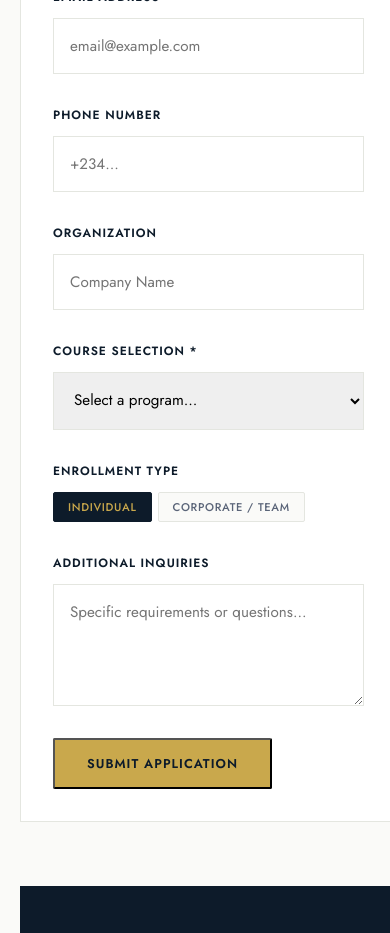
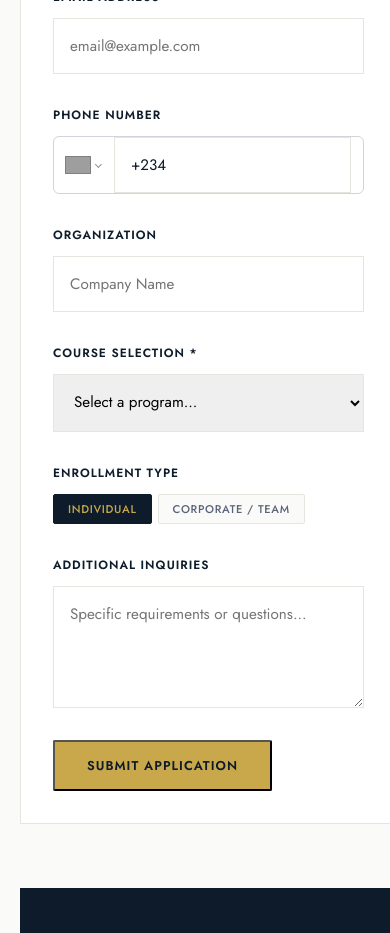
Before and after one commit to WTiebebedigha22/BravelionHoldings, a React (Vite) app: page /training/enroll in a window 390 px wide. Shown: the part 1000-1933 px from the top of the page. Built offline with nearby package versions, Linux system fonts and the light colour scheme; grey boxes are pictures that could not be loaded; a web font is replaced by a local one.

Commit message:
Add phone number input functionality to contact and enrollment forms

```diff
--- a/package.json
+++ b/package.json
@@ -18,6 +18,7 @@
     "lucide-react": "^0.563.0",
     "react": "^19.2.0",
     "react-dom": "^19.2.0",
+    "react-phone-number-input": "^3.4.17",
     "react-router-dom": "^7.13.0",
     "swiper": "^12.1.1"
   },
--- a/src/pages/Contact/Contact.css
+++ b/src/pages/Contact/Contact.css
@@ -454,6 +454,42 @@
 
 .sidebar-eyebrow.light { color: rgba(255,255,255,0.45); }
 
+
+.PhoneInput {
+  display: flex;
+  align-items: center;
+  gap: 8px;
+  border: 1px solid var(--input-border, #d1d5db);
+  border-radius: 6px;
+  padding: 0 12px;
+  background: var(--input-bg, #fff);
+  transition: border-color 0.2s, box-shadow 0.2s;
+}
+
+.PhoneInput:focus-within {
+  border-color: var(--accent, #b4913c);
+  box-shadow: 0 0 0 2px rgba(180, 145, 60, 0.2);
+}
+
+.PhoneInputInput {
+  border: none;
+  outline: none;
+  background: transparent;
+  padding: 10px 0;
+  font-size: 0.9rem;
+  width: 100%;
+  color: inherit;
+}
+
+.PhoneInputCountrySelect {
+  border: none;
+  background: transparent;
+  outline: none;
+  cursor: pointer;
+  font-size: 0.9rem;
+  color: inherit;
+}
+
 /* =========================
    RESPONSIVE
    ========================= */
--- a/src/pages/Contact/Contact.jsx
+++ b/src/pages/Contact/Contact.jsx
@@ -2,6 +2,8 @@
 import React, { useState } from "react";
 import { Link } from "react-router-dom";
 import { ArrowRight, MapPin, Mail, Phone, Clock, ArrowUpRight } from "lucide-react";
+import PhoneInput from 'react-phone-number-input';
+import 'react-phone-number-input/style.css';
 import "./Contact.css";
 
 /* ─── DATA ─────────────────────────────────────────────────── */
@@ -38,9 +40,9 @@ const contacts = [
     icon: Mail,
     label: "Email",
     lines: [
-      { text: "info@bravelionholdings.com",     href: "mailto:info@bravelionholdings.com" },
-      { text: "training@bravelionholdings.com",  href: "mailto:training@bravelionholdings.com" },
-      { text: "services@bravelionholdings.com",  href: "mailto:services@bravelionholdings.com" },
+      { text: "info@bravelionholdings.com",    href: "mailto:info@bravelionholdings.com" },
+      { text: "training@bravelionholdings.com", href: "mailto:training@bravelionholdings.com" },
+      { text: "services@bravelionholdings.com", href: "mailto:services@bravelionholdings.com" },
     ],
   },
   {
@@ -69,20 +71,12 @@ const services = [
   "Partnership / Investment",
 ];
 
-/* ─── FORM SUBMISSION CONFIG ──────────────────────────────────
-   Submits silently in the background via FormSubmit.co's AJAX
-   endpoint — no page reload, no email client popup.
-
-   One-time setup: the FIRST submission triggers an activation
-   email sent to info@bravelionholdings.com. Click the link inside
-   it once, and every submission after that is delivered straight
-   to the inbox automatically.
-   ────────────────────────────────────────────────────────────── */
 const FORM_ENDPOINT = "https://formsubmit.co/ajax/info@bravelionholdings.com";
 
 /* ─── COMPONENT ─────────────────────────────────────────────── */
 
 const Contact = () => {
+  const [phoneNumber, setPhoneNumber] = useState('');
   const [submitted, setSubmitted] = useState(false);
   const [submitting, setSubmitting] = useState(false);
   const [error, setError] = useState(false);
@@ -95,6 +89,9 @@ const Contact = () => {
     const form = e.currentTarget;
     const formData = new FormData(form);
 
+    // Inject PhoneInput's controlled value into FormData
+    formData.set("phone", phoneNumber || "");
+
     try {
       const res = await fetch(FORM_ENDPOINT, {
         method: "POST",
@@ -105,6 +102,7 @@ const Contact = () => {
       if (!res.ok) throw new Error("Submission failed");
 
       setSubmitted(true);
+      setPhoneNumber('');
       form.reset();
     } catch (err) {
       setError(true);
@@ -234,7 +232,14 @@ const Contact = () => {
                   <div className="form-row">
                     <div className="form-field">
                       <label>Phone Number</label>
-                      <input type="tel" name="phone" placeholder="+234 000 000 0000" />
+                      <PhoneInput
+                        defaultCountry="NG"
+                        value={phoneNumber}
+                        onChange={setPhoneNumber}
+                        placeholder="708 172 8260"
+                        international
+                        withCountryCallingCode
+                      />
                     </div>
                     <div className="form-field">
                       <label>Service of Interest</label>
--- a/src/pages/Training/Enroll/Enroll.css
+++ b/src/pages/Training/Enroll/Enroll.css
@@ -159,6 +159,41 @@
     margin: 0 auto 2rem;
 }
 
+.PhoneInput {
+  display: flex;
+  align-items: center;
+  gap: 8px;
+  border: 1px solid var(--input-border, #d1d5db);
+  border-radius: 6px;
+  padding: 0 12px;
+  background: var(--input-bg, #fff);
+  transition: border-color 0.2s, box-shadow 0.2s;
+}
+
+.PhoneInput:focus-within {
+  border-color: var(--accent, #b4913c);
+  box-shadow: 0 0 0 2px rgba(180, 145, 60, 0.2);
+}
+
+.PhoneInputInput {
+  border: none;
+  outline: none;
+  background: transparent;
+  padding: 10px 0;
+  font-size: 0.9rem;
+  width: 100%;
+  color: inherit;
+}
+
+.PhoneInputCountrySelect {
+  border: none;
+  background: transparent;
+  outline: none;
+  cursor: pointer;
+  font-size: 0.9rem;
+  color: inherit;
+}
+
 /* Responsive */
 @media (max-width: 1100px) {
     .enroll-grid { grid-template-columns: 1fr; }
--- a/src/pages/Training/Enroll/Enroll.jsx
+++ b/src/pages/Training/Enroll/Enroll.jsx
@@ -1,5 +1,7 @@
 /* eslint-disable no-unused-vars */
 import React, { useEffect, useRef, useState } from 'react';
+import PhoneInput from 'react-phone-number-input';
+import 'react-phone-number-input/style.css';
 import TrainingNavbar from '../components/Navbar/Navbar';
 import TrainingFooter from '../components/Footer/Footer';
 import './Enroll.css';
@@ -14,20 +16,13 @@ const courseOptions = [
   'Other / Not Listed',
 ];
 
-/* ─── FORM SUBMISSION CONFIG ────────────────────────────────────
-   Submits to the primary address via FormSubmit's AJAX endpoint.
-   A CC hidden field forwards every submission to the second address.
-
-   One-time setup: the FIRST submission triggers an activation
-   email to info@bravelionholdings.com — click the link once and
-   all future submissions are delivered automatically.
-   ────────────────────────────────────────────────────────────── */
 const FORM_ENDPOINT = "https://formsubmit.co/ajax/info@bravelionholdings.com";
 
 const EnrollPage = () => {
   const [form, setForm] = useState({
-    name: '', email: '', phone: '', org: '', course: '', type: 'Individual', message: '',
+    name: '', email: '', org: '', course: '', type: 'Individual', message: '',
   });
+  const [phoneNumber, setPhoneNumber] = useState('');
   const [submitted, setSubmitted] = useState(false);
   const [submitting, setSubmitting] = useState(false);
   const [error, setError] = useState(false);
@@ -53,6 +48,9 @@ const EnrollPage = () => {
 
     const formEl = e.currentTarget;
     const formData = new FormData(formEl);
+
+    // Inject the phone number from controlled state into FormData
+    formData.set('phone', phoneNumber || '');
 
     try {
       const res = await fetch(FORM_ENDPOINT, {
@@ -144,9 +142,14 @@ const EnrollPage = () => {
                   <div className="form-row">
                     <div className="form-group">
                       <label>Phone Number</label>
-                      <input
-                        type="tel" name="phone" value={form.phone}
-                        onChange={handleChange} placeholder="+234..." />
+                      <PhoneInput
+                        defaultCountry="NG"
+                        value={phoneNumber}
+                        onChange={setPhoneNumber}
+                        placeholder="708 172 8260"
+                        international
+                        withCountryCallingCode
+                      />
                     </div>
                     <div className="form-group">
                       <label>Organization</label>
@@ -166,7 +169,6 @@ const EnrollPage = () => {
 
                   <div className="form-group full-width">
                     <label>Enrollment Type</label>
-                    {/* Hidden input carries the toggle value into FormData */}
                     <input type="hidden" name="enrollment_type" value={form.type} />
                     <div className="cert-filters" style={{ marginBottom: 0 }}>
                       {['Individual', 'Corporate / Team'].map(t => (
```
Also changed, not shown: 1 other file (tests, documents, lock files or other folders).
